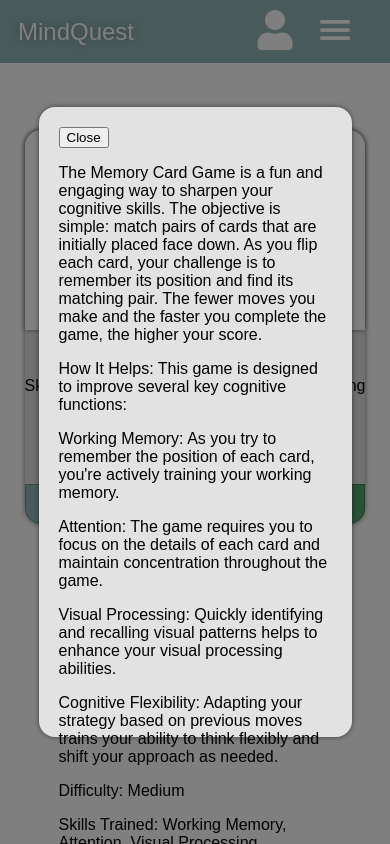
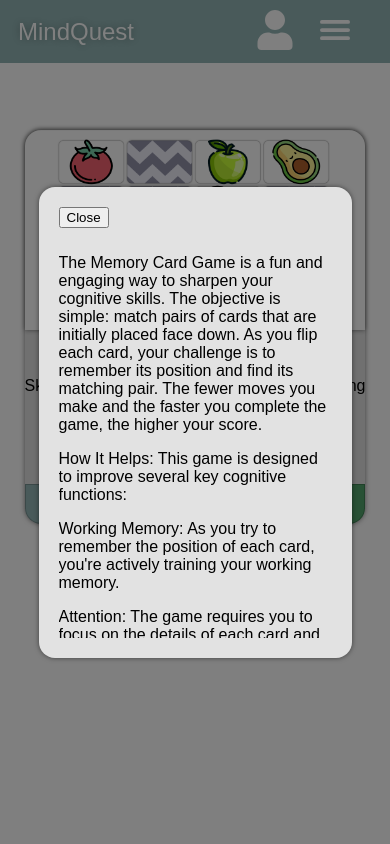
Before and after one commit to yanakolajara/mindquest-frontend, a React (Create React App) app: page / in a window 390 px wide. Both pictures are taken after a click on the button "Info". Shown: the top 844 px of the page. Built offline with nearby package versions, Linux system fonts and the light colour scheme.

Commit message:
fix: modal overflow in mobile devices

```diff
--- a/src/routes/Home/components/Info.scss
+++ b/src/routes/Home/components/Info.scss
@@ -11,13 +11,19 @@
   background-color: rgba($color: #000000, $alpha: 0.5);
 
   box-shadow: 0px 0px 5px rgba($color: #000000, $alpha: 0.5);
-  &__article {
+  &__container {
     max-height: 70%;
     width: 70%;
     padding: 20px;
     background: #e2e2e2;
     border-radius: 1rem;
     box-shadow: 0px 0px 5px rgba($color: #000000, $alpha: 0.5);
+    .description {
+      margin-top: 10px;
+
+      overflow-y: scroll;
+      max-height: 400px;
+    }
   }
   &__title {
     margin: 0px;
--- a/src/routes/Home/components/Info.tsx
+++ b/src/routes/Home/components/Info.tsx
@@ -10,7 +10,7 @@ type Props = {
 export default function Info({ description, setIsModalOpen }: Props) {
   return (
     <div className='modal-info'>
-      <article className='modal-info__article'>
+      <article className='modal-info__container'>
         <button
           className='close-btn'
           onClick={() => {
```
